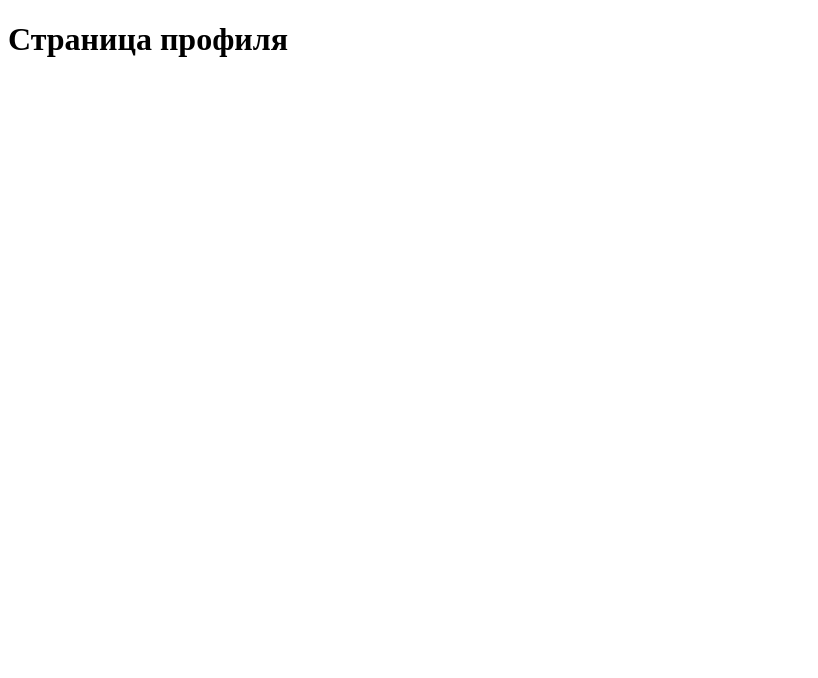
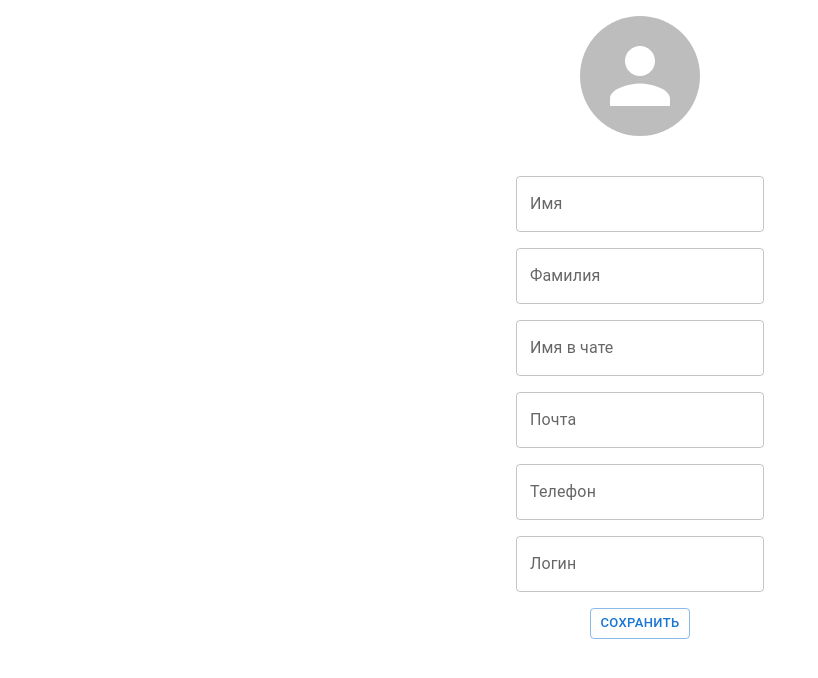
Before and after one commit to romatou/Praga, a React (Vite) app in the folder packages/client/: page /profile in a window 1280 px wide. Shown: the top 678 px of the page, without its empty margins (0-818 px from the left). Built offline with nearby package versions, Linux system fonts and the light colour scheme.

Commit message:
Pages profile_v1

```diff
--- a/packages/client/package.json
+++ b/packages/client/package.json
@@ -13,12 +13,14 @@
   "dependencies": {
     "@emotion/react": "^11.10.5",
     "@emotion/styled": "^11.10.5",
+    "@mui/lab": "^5.0.0-alpha.105",
     "@mui/material": "^5.10.11",
     "dotenv": "16.0.2",
     "eslint-config-prettier": "8.5.0",
     "prettier": "2.7.1",
     "react": "18.2.0",
     "react-dom": "18.2.0",
+    "react-hook-form": "^7.38.0",
     "react-router-dom": "6.4.2"
   },
   "devDependencies": {
--- a/packages/client/src/pages/profile/Profile.tsx
+++ b/packages/client/src/pages/profile/Profile.tsx
@@ -1,8 +1,83 @@
+import React, { useCallback, useEffect } from 'react';
+import { Grid, IconButton, Box, Avatar, TextField } from '@mui/material';
+import { LoadingButton } from '@mui/lab';
+import { useForm, FormProvider, Controller } from 'react-hook-form';
 
-export default function Profile() {
+const inputForm = [
+  {name: 'firstName', label: 'Имя'},
+  {name: 'secondName', label: 'Фамилия'},
+  {name: 'displayName', label: 'Имя в чате'},
+  {name: 'email', label: 'Почта'},
+  {name: 'phone', label: 'Телефон'},
+  {name: 'login', label: 'Логин'}
+]
+
+const Profile = () => {
+  const methods = useForm();
+  const { register, handleSubmit } = methods;
   return (
-    <>
-      <h1>Страница профиля</h1>
-    </>
+      <Box sx={{ display: 'flex', flexDirection: 'column' }}>
+        <IconButton
+          color='primary'
+          aria-label='upload picture'
+          component='label'
+          sx={{
+            width: 140,
+            alignSelf: 'center',
+            marginBottom: 4
+          }}
+        >
+          <input hidden accept='image/*' type='file' /*onChange={""}*/ />
+
+          <Avatar
+            //title={MENU_ITEMS.profile.title}
+            sx={{ width: 120, height: 120 }}
+           // src={ENDPOINTS.RESOURCES + (user?.avatar ?? '')}
+          />
+        </IconButton>
+
+        <FormProvider {...methods}>
+          <form onSubmit={handleSubmit((data) => console.log(data))}>
+            <Grid
+              container
+              direction="column"
+              justifyContent="center"
+              alignItems="center"
+              spacing={2}
+            >
+              {inputForm.map((item) => {
+                return (
+                  <Grid item xs={12}>
+                    <Controller
+                      name={item.name}
+                      control={methods.control}
+                      render={({ field }) => (
+                        <TextField
+                          {...field}
+                          type='text'
+                          name={item.name}
+                          label={item.label}
+                        />
+                      )}
+                    />
+                  </Grid>
+                )
+              })}
+              <Grid item xs={12}>
+                <LoadingButton
+                  size='small'
+                  type='submit'
+                  variant='outlined'
+                >
+                  Сохранить
+                </LoadingButton>
+              </Grid>
+            </Grid>
+          </form>
+
+        </FormProvider>
+      </Box>
   )
 }
+
+export default Profile
```
Also changed, not shown: 1 other file (tests, documents, lock files or other folders).
